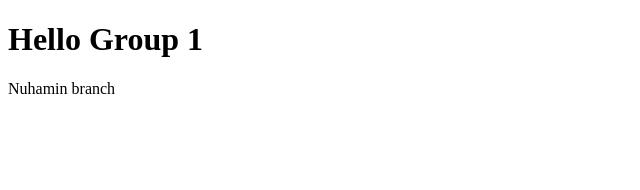
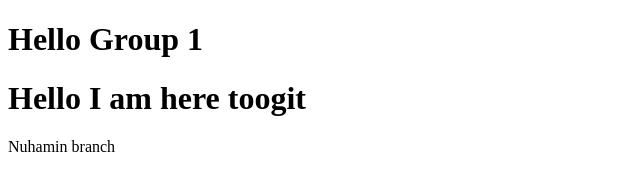
Before and after one commit to teniye24/publicPractice, a plain HTML site: page index.html in a window 1280 px wide. Shown: the whole page, without its empty margins (0-640 px from the left). Drawn offline with Linux system fonts and the light colour scheme.

Commit message:
h2 is added

```diff
--- a/index.html
+++ b/index.html
@@ -9,6 +9,7 @@
     <h1>
         Hello Group 1
     </h1>
+    <h1>Hello I am here toogit</h1>
     <p>
         Nuhamin branch
     </p>
```
